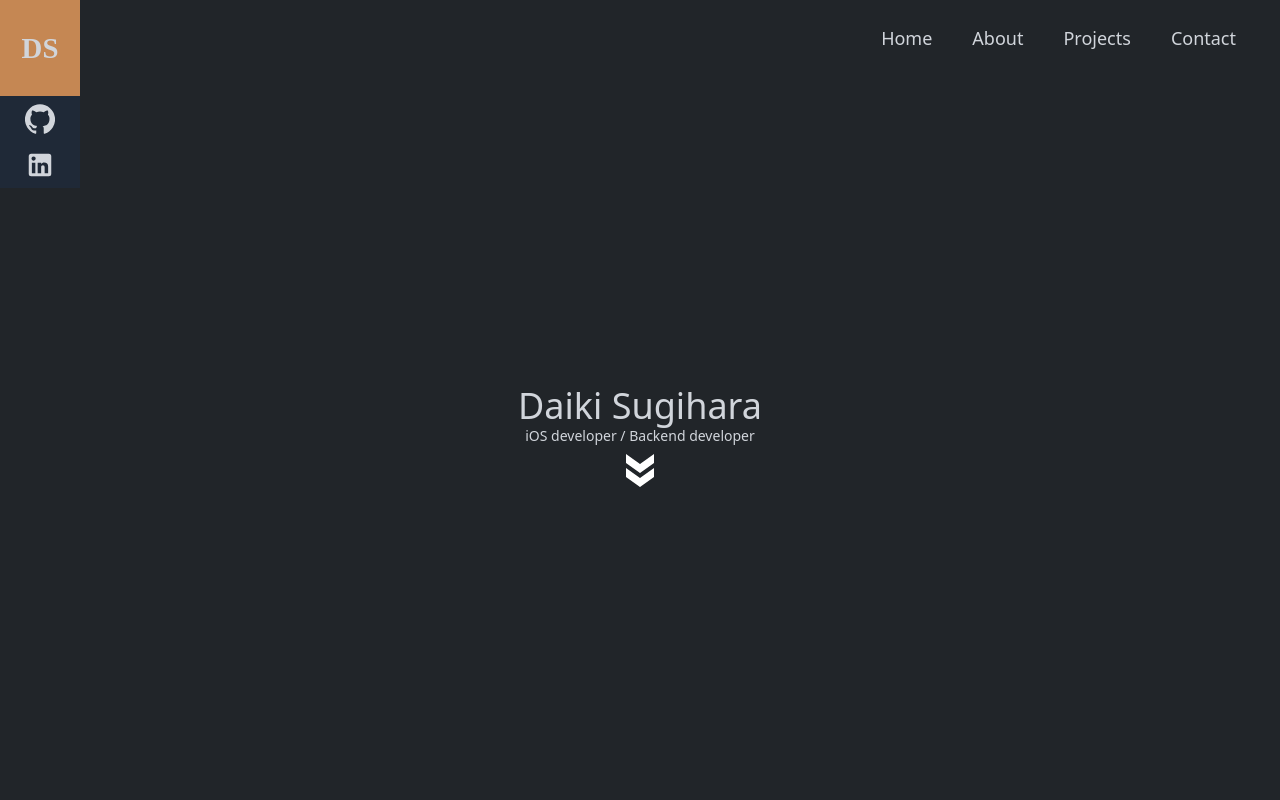
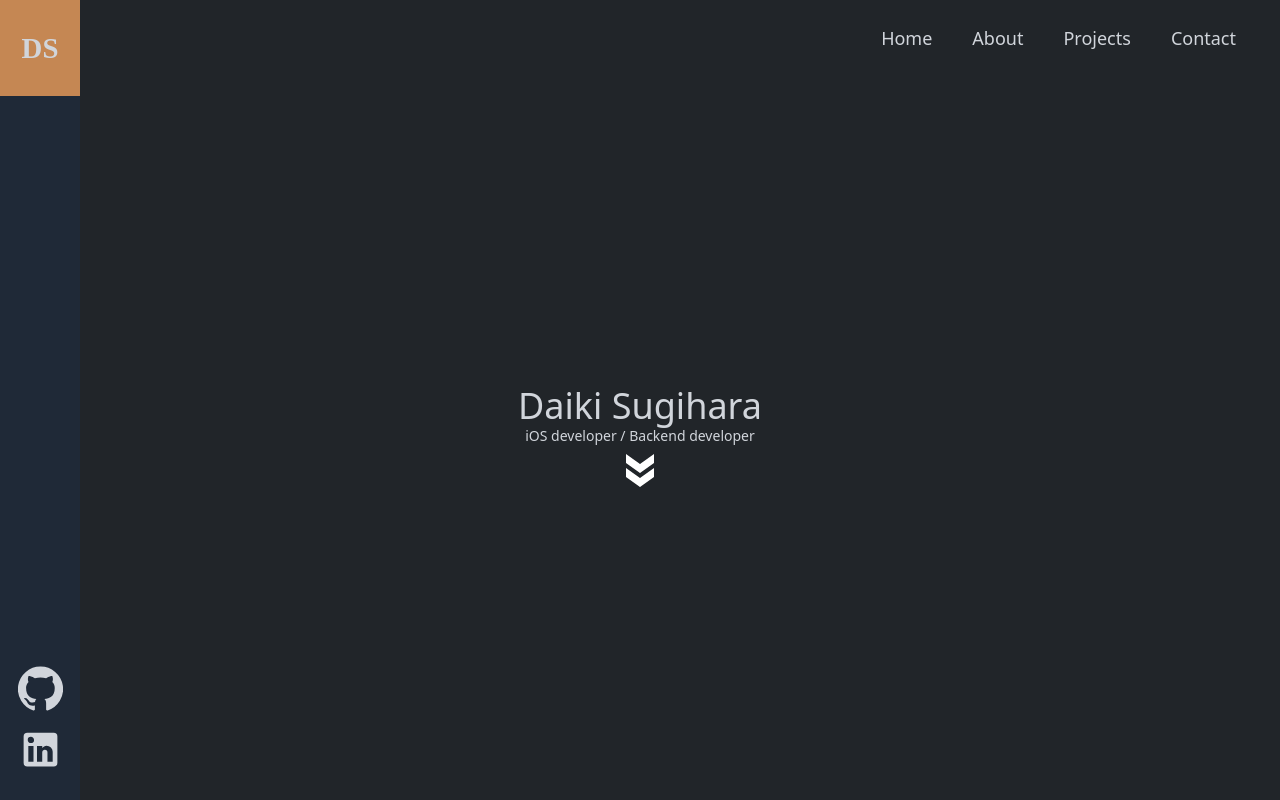
Before and after one commit to DaiSugi01/portfolio, a Next.js app: page / in a window 1280 px wide. Shown: the top 800 px of the page. Built offline with nearby package versions, Linux system fonts and the light colour scheme.

Commit message:
modified side navigation

```diff
--- a/components/SideMenu.js
+++ b/components/SideMenu.js
@@ -4,7 +4,7 @@ import GitHubIcon from "@material-ui/icons/GitHub";
 import { SnsIcon } from "../components/Common";
 
 const styles = {
-  fontSize: 30,
+  fontSize: 45,
 };
 
 const Navigation = styled.nav`
@@ -18,9 +18,7 @@ const Navigation = styled.nav`
   justify-content: space-between;
 
   @media (max-width: 799px) {
-    .sideNav {
     display: none;
-    }
   }
 `;
 
@@ -35,14 +33,18 @@ const Logo = styled.div`
   font-weight: 700;
 `;
 
+const SnsWrapper = styled.div`
+  display: flex;
+  flex-direction: column;
+  align-items: center;
+  margin-bottom: 1.25rem;
+`;
+
 export default function SideMenu() {
   return (
-    // <nav className="w-20 min-h-full max-h-screen bg-gray-800 fixed top-0 z-20 flex flex-col justify-between">
-    <Navigation>
-      <div className="sideNav">
-        <div className="bg-gray-800">
+    <Navigation className="bg-gray-800">
       <Logo>DS</Logo>
-          <div className="flex flex-col items-center">
+      <SnsWrapper className="flex flex-col items-center mb-5">
         <SnsIcon
           href="https://github.com/DaiSugi01"
           target="_blank"
@@ -60,9 +62,7 @@ export default function SideMenu() {
         >
           <LinkedInIcon style={{ ...styles }} />
         </SnsIcon>
-          </div>
-        </div>
-      </div>
+      </SnsWrapper>
     </Navigation>
   );
 }
```
Lines whose indentation alone changed are shown as unchanged.
